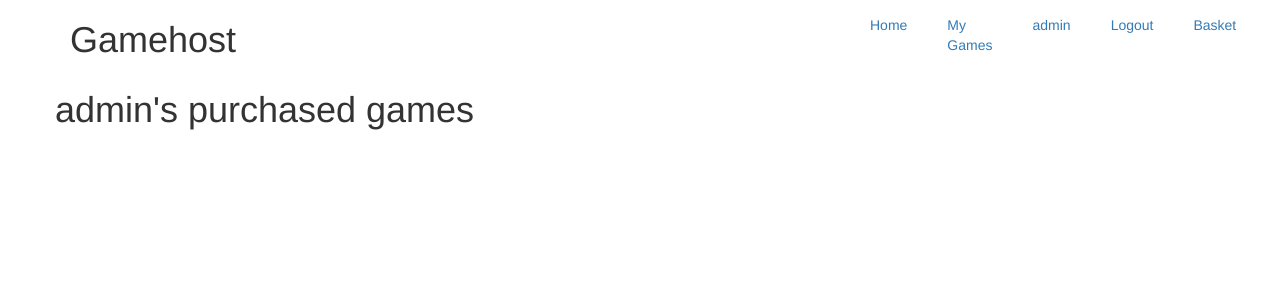
After one commit to nikohakanen/Gamehost, a Django app: page /purchased_games/3/ in a window 1280 px wide. The commit adds this page. Shown: the top 300 px of the page. Run offline with Django 3.2, Linux system fonts and the light colour scheme; a user stored in the database is signed in; data comes from the database, SQL or seed files in the repository; parts of the project's set-up code (start-up, migrations or seed data) failed here and were passed over; some libraries are stand-ins or nearby versions.

Commit message:
Implemented the view for purchased games

```diff
--- a/gamehost/templates/base.html
+++ b/gamehost/templates/base.html
@@ -19,7 +19,7 @@
         <nav class="col-sm-4">
           <p><a href="/" id="home">Home</a></p>
           {% if user.is_authenticated %}
-            <p><a href="/mygames/" id="mygames">My Games</a></p>
+            <p><a href="/purchased_games/{{ user.id }}/" id="mygames">My Games</a></p>
             <p><a href="/accounts/profile/{{user.id}}/" id="profile">{{ user.username }}</a></p>
             <!--<p>|</p>!-->
             <p><a href="{% url 'logout' %}" id="logout">Logout</a></p>
--- /dev/null
+++ b/gamehost/templates/purchased_games.html
@@ -0,0 +1,18 @@
+{% extends "base.html" %}
+
+{% block content %}
+  <section class="container">
+    <div class="row">
+      <h1> {{ user.username }}'s purchased games </h1>
+    </div>
+    <div class="row">
+      {% for game in user.siteuser.game_set.all %}
+        <div class="game_box inline">
+          <a href="/game/{{ game.id }}/">
+            <h1>{{ game.name }}</h1>
+            <img class="game_thumbnail" src={{ game.thumbnail }}>
+          </a>
+        </div>
+      {% endfor %}
+    </div>
+{% endblock %}
--- a/gamehost/views.py
+++ b/gamehost/views.py
@@ -145,6 +145,21 @@ def delete_game(request, game_id):
                           'delete_game.html',
                           {'object': game})
 
+@login_required(login_url='/login/')
+def purchased_games(request, user_id):
+    try:
+        user_profile = User.objects.get(pk=user_id)
+    except User.DoesNotExist:
+        raise Http404("User not found.")
+    else:
+        if int(request.user.id) is not int(user_id):
+            return HttpResponse("Permission denied.")
+        else:
+            return render(
+                            request,
+                            'purchased_games.html',
+                            {'user': user_profile})
+
 def add_highscore(request):
     score = Highscore()
     game = Game.objects.get(name=request.GET.get('game'))
--- a/gameproject/urls.py
+++ b/gameproject/urls.py
@@ -40,5 +40,6 @@ urlpatterns = [
     url(r'^add_to_basket/(?P<game_id>[0-9]+)/$', views.add_to_basket, name="add_to_basket"),
     url(r'^remove_from_basket/(?P<game_id>[0-9]+)/$', views.remove_from_basket, name="remove_from_basket"),
     url(r'^basket/$', views.basket, name="basket"),
+    url(r'^purchased_games/(?P<user_id>[0-9]+)/$', views.purchased_games),
     #url(r'^index/', include('gamehost.urls')),
 ]
```
